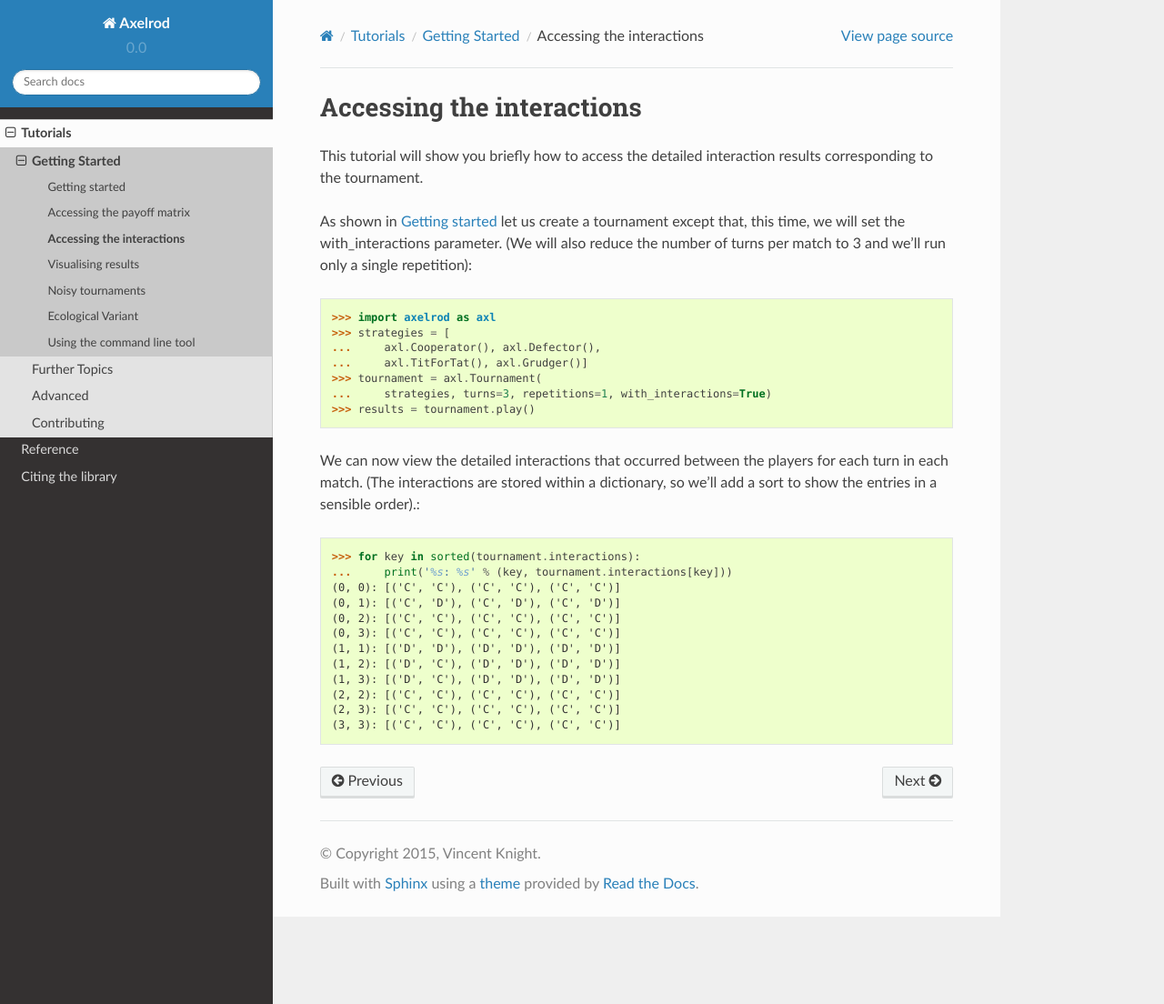
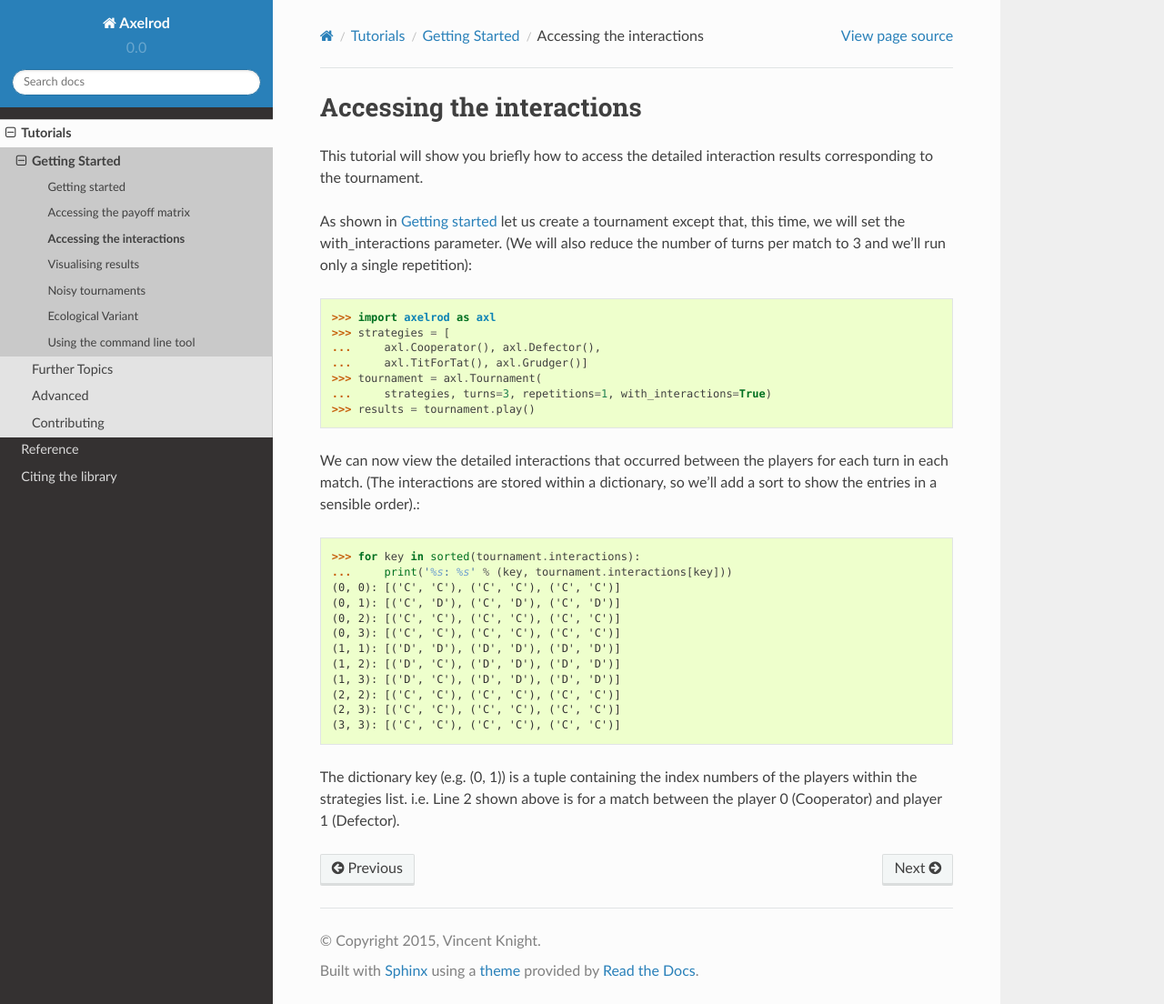
Before and after one commit to Axelrod-Python/Axelrod, a Sphinx documentation site: the page built from docs/tutorials/getting_started/interactions.rst, in a window 1280 px wide and 1104 px high. Shown: the whole window at 91% size. Built offline with Sphinx 7.4.7 and the Read the Docs theme 2.0.0, drawn with Linux system fonts in a browser that asks for light colours.

Commit message:
Add line to explain dictionary key

```diff
--- a/docs/tutorials/getting_started/interactions.rst
+++ b/docs/tutorials/getting_started/interactions.rst
@@ -32,3 +32,7 @@ so we'll add a sort to show the entries in a sensible order).::
     (2, 2): [('C', 'C'), ('C', 'C'), ('C', 'C')]
     (2, 3): [('C', 'C'), ('C', 'C'), ('C', 'C')]
     (3, 3): [('C', 'C'), ('C', 'C'), ('C', 'C')]
+
+The dictionary key (e.g. (0, 1)) is a tuple containing the index numbers of the
+players within the strategies list. i.e. Line 2 shown above is for a
+match between the player 0 (Cooperator) and player 1 (Defector).
```
